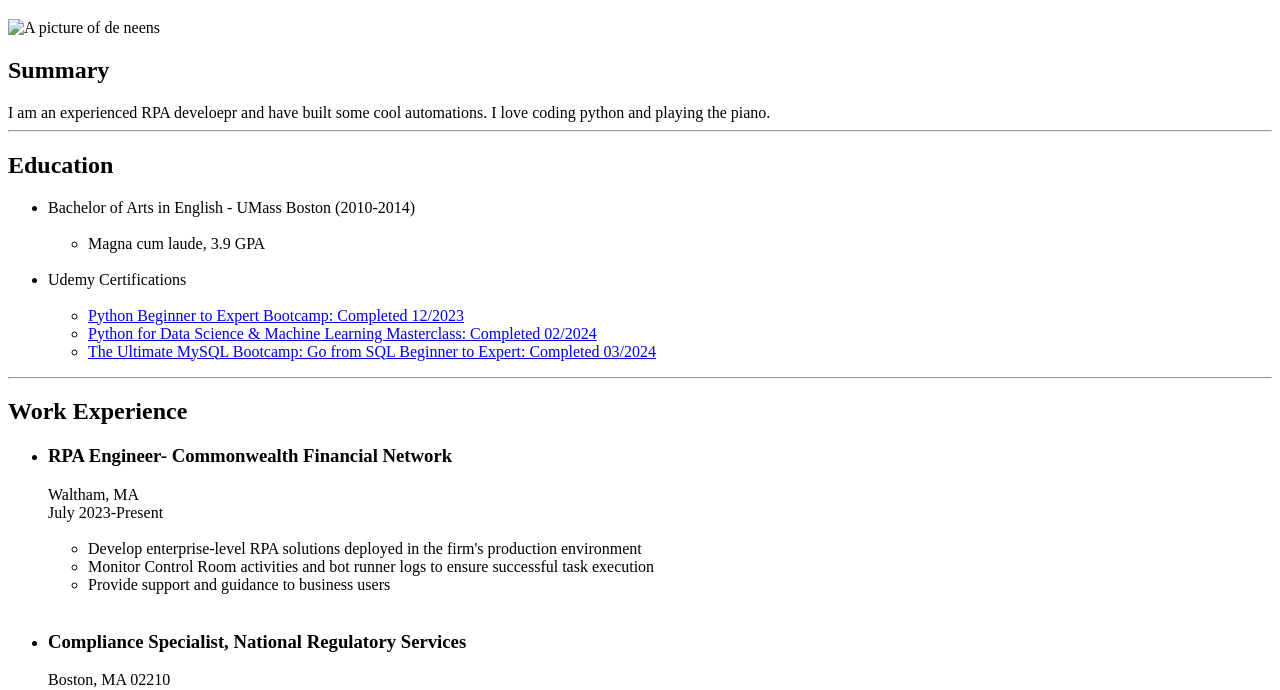
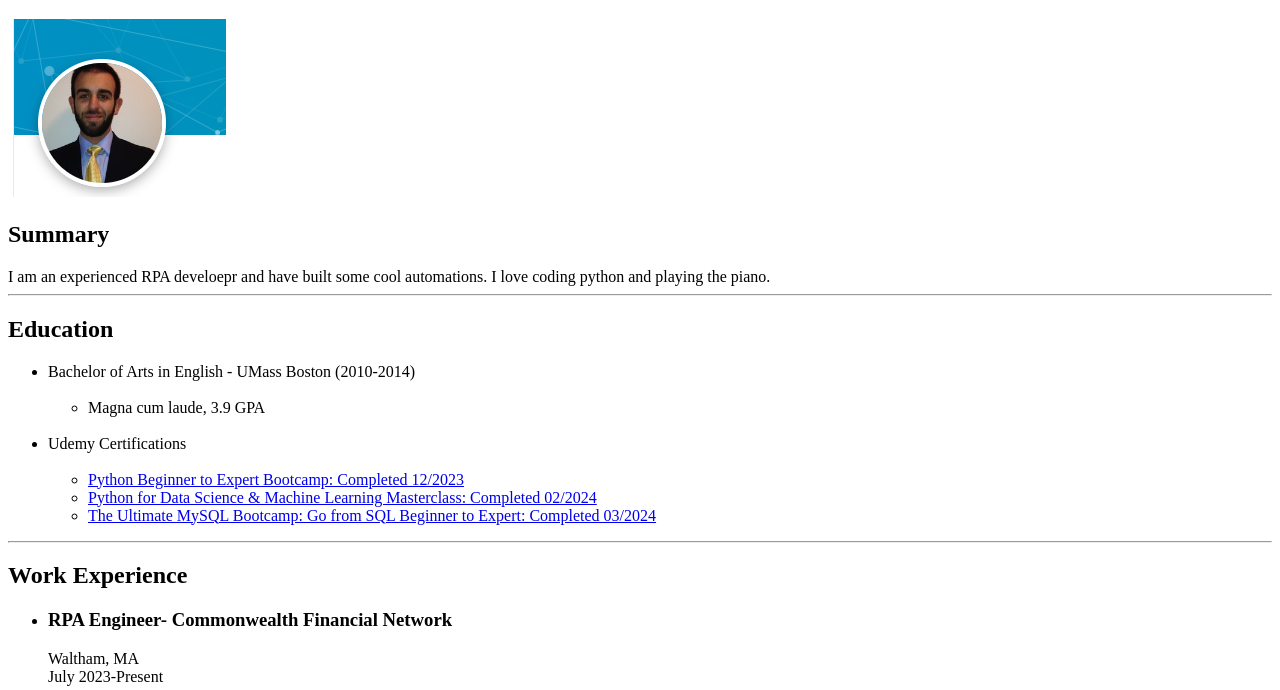
Before and after one commit to drbennyboombats/html-portfolio, a plain HTML site: page index.html in a window 1280 px wide. Shown: the part 61-751 px from the top of the page. Drawn offline with Linux system fonts and the light colour scheme.

Commit message:
Add files via upload

```diff
--- a/index.html
+++ b/index.html
@@ -3,11 +3,11 @@
 <head>
     <meta charset="UTF-8">
     <meta name="viewport" content="width=device-width, initial-scale=1.0">
-    <title>My Resume</title>
+    <title>Ya boy Evan's Resume</title>
 </head>
 <body>
     <h1>Evan Pappazisis</h1>
-    <img src="../4.1 webpages/assets/images/2024-03-10_15-25-19.png", alt="A picture of de neens"/>
+    <img src="./2024-03-10_15-25-19.png", alt="A picture of de neens"/>
     <h2>Summary</h2>
     I am an experienced RPA develoepr and have built some cool automations. I love coding python and playing the piano.
     <hr/>
```
